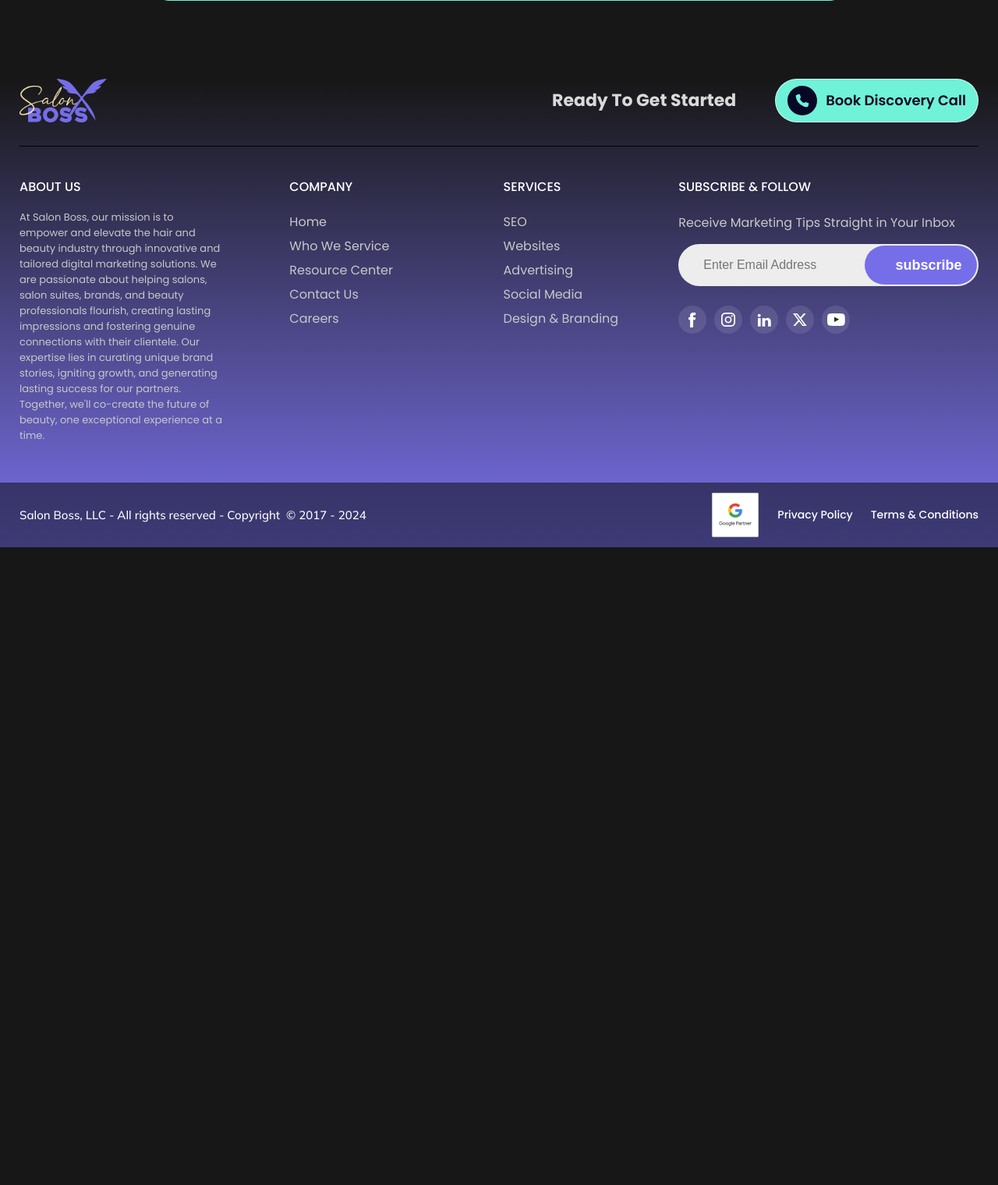
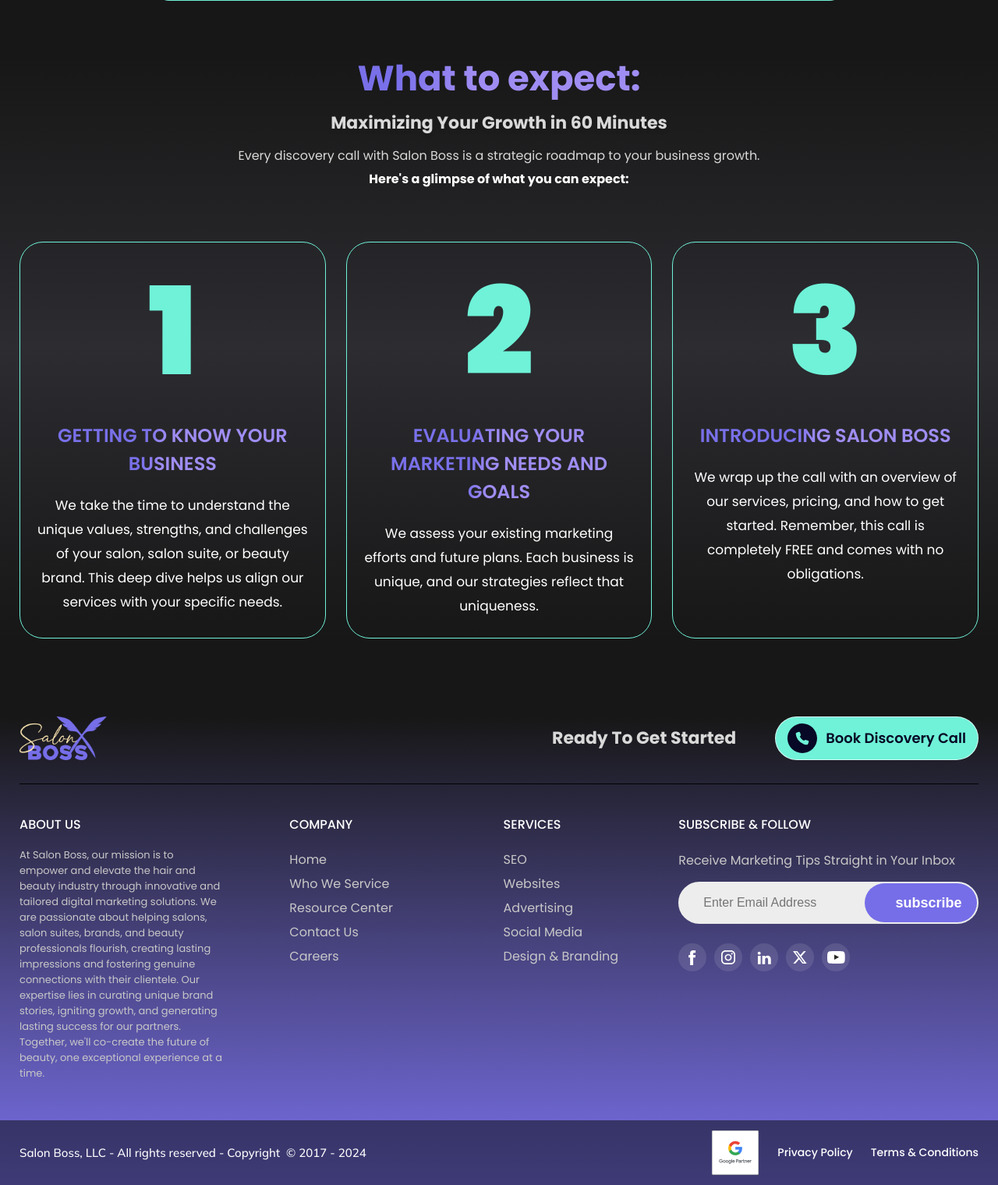
Before and after one commit to jakirmithunbd/salon-boss, a PHP site: page /html/book-a-discovery-call.html in a window 1280 px wide. Shown: the part 2078-3598 px from the top of the page at 78% size. Before the commit the page ends 2780 px from the top, so only its background shows below. Run offline with PHP 8.4, Linux system fonts and the light colour scheme.

Commit message:
book discovery page done

```diff
--- a/assets/css/sb-main-style.css
+++ b/assets/css/sb-main-style.css
@@ -178,12 +178,12 @@ svg {
 }
 
 .transition, .sb-marketing-service .container .package-include p a, .sb-about .sb-row .sb-media .sb-media-badge h4 a, .sb-footer .sb-footer-bottom .sb-row .sb-footer-menu-bottom ul li a, .sb-footer .sb-main-footer .sb-row .sb-footer-subscribe-follow .sb-social-icons ul li a, .sb-footer .sb-main-footer .sb-row .sb-footer-subscribe-follow form .submit-button, .sb-footer .sb-main-footer .sb-row .sb-footer-Company ul li a,
-.sb-footer .sb-main-footer .sb-row .sb-footer-Services ul li a, .sb-header .sb-main-header .sb-menu-side ul li.sb-book-btn a, .sb-header .sb-main-header .sb-menu-side ul li a, .sb-header .sb-main-header .sb-logo-side .sb-logo img, sb .sb-faq .sb-questions-wrapper .sb-faq-item .sb-faq-question h4::after, .sb-video .sb-video-frame .sb-video-wrapper .sb-video-close-btn span, .sb-video .sb-video-frame, .sb-video .sb-video-play-btn, .common-hero .sb-row .sb-hero-video .sb-card .sb-card-btn button, .sb-card.sb-service-card .sb-card-contents-wrapper .sb-card-content .sb-card-btn .sb-service-card-btn, .sb-card .sb-card-btn a, .sb-card .sb-card-contents-wrapper .sb-card-content ul li a, .sb-simple-btn:after, .sb-button {
+.sb-footer .sb-main-footer .sb-row .sb-footer-Services ul li a, .sb-header .sb-main-header .sb-menu-side ul li.sb-book-btn a, .sb-header .sb-main-header .sb-menu-side ul li a, .sb-header .sb-main-header .sb-logo-side .sb-logo img, .sb-faq .sb-questions-wrapper .sb-faq-item .sb-faq-question h4::after, .sb-video .sb-video-frame .sb-video-wrapper .sb-video-close-btn span, .sb-video .sb-video-frame, .sb-video .sb-video-play-btn, .common-hero .sb-row .sb-hero-video .sb-card .sb-card-btn button, .sb-card.sb-service-card .sb-card-contents-wrapper .sb-card-content .sb-card-btn .sb-service-card-btn, .sb-card .sb-card-btn a, .sb-card .sb-card-contents-wrapper .sb-card-content ul li a, .sb-simple-btn:after, .sb-button {
   -webkit-transition: all 0.3s ease;
   transition: all 0.3s ease;
 }
 
-.relative, .sb-about .sb-row .sb-media, sb .sb-faq .sb-questions-wrapper .sb-faq-item .sb-faq-question h4, .sb-video .sb-video-frame, .sb-video .sb-video-play-btn, .sb-card, .sb-simple-btn, .sb-button.icon-position-left, .sb-button, .hero-bg, section {
+.relative, .sb-about .sb-row .sb-media, .sb-faq .sb-questions-wrapper .sb-faq-item .sb-faq-question h4, .sb-video .sb-video-frame, .sb-video .sb-video-play-btn, .sb-card, .sb-simple-btn, .sb-button.icon-position-left, .sb-button, .hero-bg, section {
   position: relative;
 }
 
@@ -257,6 +257,13 @@ h1 span,
 h2 span,
 h3 span,
 h4 span {
+  background: linear-gradient(99.23deg, #7970E9 39.51%, #A08DF3 47.5%);
+  -webkit-background-clip: text;
+          background-clip: text;
+  -webkit-text-fill-color: transparent;
+}
+
+.sb-multy-color, .sb-expectation .container .sb-consultation-steps .sb-consultation-step-item h4, .sb-expectation .container .sb-section-title h2, .sb-marketing-service .container .sb-section-title h2, .sb-reputation-solutions .container .sb-reputation-review-list .sb-reputation-review-item h3, .sb-reputation-solutions .container .sb-section-title h2, .sb-first-step .container .sb-row .sb-first-step-card h3, .sb-single-service .single-service-section-title h2, .sb-faq .sb-faq-section-title h2, .sb-card.sb-service-card .sb-card-contents-wrapper .sb-card-content h2 {
   background: linear-gradient(99.23deg, #7970E9 39.51%, #A08DF3 47.5%);
   -webkit-background-clip: text;
           background-clip: text;
@@ -3567,9 +3540,141 @@ sb .sb-faq .sb-questions-wrapper .sb-faq-item.open-answer .sb-faq-question h4::a
   background-repeat: no-repeat;
   background-size: cover;
 }
+@media only screen and (max-width: 1024px) {
+  .sb-booking-form .sb-booking-form-wrapper {
+    padding: 25px 20px 20px;
+  }
+}
+@media only screen and (max-width: 575px) {
+  .sb-booking-form .sb-booking-form-wrapper {
+    padding: 20px 10px;
+  }
+}
 .sb-booking-form .sb-booking-form-wrapper .sb-form-condition-text {
   font-size: 14px;
   line-height: 21px;
   color: #000000;
   margin-bottom: 5px;
 }
+
+.sb-expectation {
+  margin: 70px 0 40px;
+}
+@media only screen and (max-width: 1024px) {
+  .sb-expectation {
+    margin-top: 60px;
+  }
+}
+@media only screen and (max-width: 768px) {
+  .sb-expectation {
+    margin-top: 40px;
+  }
+}
+.sb-expectation .container {
+  max-width: 1680px;
+}
+.sb-expectation .container .sb-section-title h2 {
+  font-size: 45px;
+  line-height: 60px;
+}
+@media only screen and (max-width: 1024px) {
+  .sb-expectation .container .sb-section-title h2 {
+    font-size: 36px;
+    line-height: 48px;
+  }
+}
+@media only screen and (max-width: 768px) {
+  .sb-expectation .container .sb-section-title h2 {
+    font-size: 26px;
+    line-height: 38px;
+  }
+}
+.sb-expectation .container .sb-section-title h4 {
+  text-shadow: 0px 4px 4px rgba(0, 0, 0, 0.1019607843);
+}
+.sb-expectation .container .sb-section-title p {
+  font-size: 16px;
+  line-height: 30px;
+  width: 100%;
+  max-width: 695px;
+  margin: 0 auto;
+}
+.sb-expectation .container .sb-consultation-steps {
+  gap: 26px;
+  padding-top: 65px;
+}
+@media only screen and (max-width: 1024px) {
+  .sb-expectation .container .sb-consultation-steps {
+    padding-top: 40px;
+  }
+}
+@media only screen and (max-width: 768px) {
+  .sb-expectation .container .sb-consultation-steps {
+    padding-top: 30px;
+  }
+}
+.sb-expectation .container .sb-consultation-steps .sb-consultation-step-item {
+  padding: 45px 20px 25px;
+  width: 26%;
+  -webkit-box-flex: 1;
+      -ms-flex-positive: 1;
+          flex-grow: 1;
+  border: 1px solid #6FF2D8;
+  border-radius: 30px;
+}
+@media only screen and (max-width: 1024px) {
+  .sb-expectation .container .sb-consultation-steps .sb-consultation-step-item {
+    width: 40%;
+  }
+}
+@media only screen and (max-width: 575px) {
+  .sb-expectation .container .sb-consultation-steps .sb-consultation-step-item {
+    width: 100%;
+    padding: 20px 10px;
+  }
+}
+.sb-expectation .container .sb-consultation-steps .sb-consultation-step-item h3 {
+  font-size: 156px;
+  line-height: 140px;
+  font-weight: 900;
+  color: #6FF2D8;
+  margin-bottom: 45px;
+}
+@media only screen and (max-width: 1024px) {
+  .sb-expectation .container .sb-consultation-steps .sb-consultation-step-item h3 {
+    font-size: 100px;
+    line-height: 80px;
+    margin-bottom: 30px;
+  }
+}
+@media only screen and (max-width: 768px) {
+  .sb-expectation .container .sb-consultation-steps .sb-consultation-step-item h3 {
+    font-size: 80px;
+    line-height: 60px;
+    margin-bottom: 20px;
+  }
+}
+.sb-expectation .container .sb-consultation-steps .sb-consultation-step-item h4 {
+  font-size: 24px;
+  line-height: 36px;
+  font-weight: 600;
+  text-transform: uppercase;
+  margin-bottom: 20px;
+}
+@media only screen and (max-width: 1024px) {
+  .sb-expectation .container .sb-consultation-steps .sb-consultation-step-item h4 {
+    font-size: 20px;
+    line-height: 32px;
+    margin-bottom: 10px;
+  }
+}
+@media only screen and (max-width: 768px) {
+  .sb-expectation .container .sb-consultation-steps .sb-consultation-step-item h4 {
+    font-size: 18px;
+    line-height: 30px;
+  }
+}
+.sb-expectation .container .sb-consultation-steps .sb-consultation-step-item p {
+  color: #fff;
+  margin: 0;
+}
--- a/assets/scss/_global.scss
+++ b/assets/scss/_global.scss
@@ -203,6 +203,11 @@ h4 {
         background-clip: text;
         -webkit-text-fill-color: transparent;
     }
+}
+.sb-multy-color {
+    background: linear-gradient(99.23deg, #7970E9 39.51%, #A08DF3 47.5%);
+    background-clip: text;
+    -webkit-text-fill-color: transparent;
 }
 
 h1,
@@ -1002,9 +1007,7 @@ section {
             .sb-card-content {
                 h2 {
                     @include font(34, 50);
-                    background: linear-gradient(99.23deg, #7970E9 39.51%, #A08DF3 47.5%);
-                    background-clip: text;
-                    -webkit-text-fill-color: transparent;
+                    @extend .sb-multy-color;
                     margin-bottom: 0;
 
                     @include breakpoint(1024) {
@@ -1431,7 +1434,6 @@ section:has(.sb-video.video-popup-active),
 .sb-card:has(.sb-video.video-popup-active) {
     z-index: 999;
 }
-sb
 
 
 // FAQ Style
@@ -1449,9 +1451,7 @@ sb
 
         h2 {
             @include font(45, 60);
-            background: linear-gradient(99.23deg, #7970E9 39.51%, #A08DF3 47.5%);
-            background-clip: text;
-            -webkit-text-fill-color: transparent;
+            @extend .sb-multy-color;
 
             @include breakpoint(1024) {
                 @include font(36, 50);
--- a/assets/scss/sb-main-style.scss
+++ b/assets/scss/sb-main-style.scss
@@ -473,9 +473,7 @@
         margin: 0 auto;
 
         h2 {
-            background: linear-gradient(99.23deg, #7970E9 39.51%, #A08DF3 47.5%);
-            background-clip: text;
-            -webkit-text-fill-color: transparent;
+           @extend .sb-multy-color;
         }
         p {
             @include font(16, 30);
@@ -637,9 +635,7 @@
                 }
                 h3 {
                     @include font(34, 51);
-                    background: linear-gradient(99.23deg, #7970E9 39.51%, #A08DF3 47.5%);
-                    background-clip: text;
-                    -webkit-text-fill-color: transparent;
+                    @extend .sb-multy-color;
 
                     @include breakpoint(1024) {
                         @include font(26, 38);
@@ -704,9 +700,7 @@
             margin: 0 auto;
 
             h2 {
-                background: linear-gradient(99.23deg, #7970E9 39.51%, #A08DF3 47.5%);
-                background-clip: text;
-                -webkit-text-fill-color: transparent;
+                @extend .sb-multy-color;
             }
             p {
                 @include font(16, 30);
@@ -749,9 +743,7 @@
                     @include font(24, 36);
                     font-weight: 600;
                     text-transform: uppercase;
-                    background: linear-gradient(99.23deg, #7970E9 39.51%, #A08DF3 47.5%);
-                    background-clip: text;
-                    -webkit-text-fill-color: transparent;
+                    @extend .sb-multy-color;
 
                     @include breakpoint(1024) {
                        margin: 5px 10px;
@@ -783,9 +775,7 @@
         .sb-section-title {
 
             h2 {
-                background: linear-gradient(99.23deg, #7970E9 39.51%, #A08DF3 47.5%);
-                background-clip: text;
-                -webkit-text-fill-color: transparent;
+                @extend .sb-multy-color;
             }
 
             p {
@@ -1248,6 +1238,13 @@
         background-repeat: no-repeat;
         background-size: cover;
 
+        @include breakpoint(1024) {
+            padding: 25px 20px 20px;
+        }
+        @include breakpoint(575) {
+            padding: 20px 10px;
+        }
+
         .sb-form-condition-text {
             @include font(14, 21);
             color: $black;
@@ -1255,3 +1252,106 @@
         }
     }
 }
+
+// Expectation style
+.sb-expectation {
+    margin: 70px 0 40px;
+
+    @include breakpoint(1024) {
+        margin-top: 60px;
+    }
+    @include breakpoint(768) {
+        margin-top: 40px;
+    }
+
+    .container {
+        max-width: 1680px;
+
+        .sb-section-title {
+
+            h2 {
+                @include font(45, 60);
+                @extend .sb-multy-color;
+
+                @include breakpoint(1024) {
+                    @include font(36, 48);
+                }
+                @include breakpoint(768) {
+                    @include font(26, 38);
+                }
+            }
+            h4 {
+                text-shadow: 0px 4px 4px #0000001A;
+            }
+            p {
+                @include font(16, 30);
+                width: 100%;
+                max-width: 695px;
+                margin: 0 auto;
+            }
+        }
+        .sb-consultation-steps {
+            gap: 26px;
+            padding-top: 65px;
+
+            @include breakpoint(1024) {
+                padding-top: 40px;
+            }
+            @include breakpoint(768) {
+                padding-top: 30px;
+            }
+
+            .sb-consultation-step-item {
+                padding: 45px 20px 25px;
+                width: 26%;
+                flex-grow: 1;
+                border: 1px solid $primary;
+                border-radius: 30px;
+
+                @include breakpoint (1024) {
+                    width: 40%;
+                }
+
+                @include breakpoint(575) {
+                    width: 100%;
+                    padding: 20px 10px;
+                }
+
+                h3 {
+                    @include font(156, 140);
+                    font-weight: 900;
+                    color: $primary;
+                    margin-bottom: 45px;
+
+                    @include breakpoint(1024) {
+                        @include font(100, 80);
+                        margin-bottom: 30px;
+                    }
+                    @include breakpoint(768) {
+                        @include font(80, 60);
+                        margin-bottom: 20px;
+                    }
+                }
+                h4 {
+                    @include font(24, 36);
+                    font-weight: 600;
+                    text-transform: uppercase;
+                    @extend .sb-multy-color;
+                    margin-bottom: 20px;
+
+                    @include breakpoint(1024) {
+                        @include font(20, 32);
+                        margin-bottom: 10px;
+                    }
+                    @include breakpoint(768) {
+                        @include font(18, 30);
+                    }
+                }
+                p {
+                    color: #fff;
+                    margin: 0;
+                }
+            }
+        }
+    }
+}
--- a/html/book-a-discovery-call.html
+++ b/html/book-a-discovery-call.html
@@ -133,6 +133,54 @@
 
 </section>
 <!-- Sb Booking Form  -->
+
+<section class="sb-expectation">
+    <div class="container">
+        <div class="sb-section-title text-center">
+            <h2>What to expect:</h2>
+            <h4>Maximizing Your Growth in 60 Minutes</h4>
+            <p>
+                Every discovery call with Salon Boss is a strategic roadmap to your business growth.
+                <strong>Here's a glimpse of what you can expect:</strong>
+            </p>
+        </div>
+        <div class="sb-consultation-steps d-flex flex-wrap">
+
+            <div class="sb-consultation-step-item text-center">
+                <h3>1</h3>
+                <h4>Getting to Know Your Business</h4>
+                <p>
+                    We take the time to understand the unique values,
+                    strengths, and challenges of your salon, salon suite,
+                    or beauty brand. This deep dive helps us align our
+                    services with your specific needs.
+                </p>
+            </div>
+
+            <div class="sb-consultation-step-item text-center">
+                <h3>2</h3>
+                <h4>
+                    Evaluating Your Marketing Needs and Goals
+                </h4>
+                <p>
+                    We assess your existing marketing efforts and future plans.
+                    Each business is unique, and our strategies reflect that uniqueness.
+                </p>
+            </div>
+
+            <div class="sb-consultation-step-item text-center">
+                <h3>3</h3>
+                <h4>Introducing Salon Boss</h4>
+                <p>
+                    We wrap up the call with an overview of our services,
+                    pricing, and how to get started. Remember, this call is
+                    completely FREE and comes with no obligations.
+                </p>
+            </div>
+
+        </div>
+    </div>
+</section><!-- Sb Expectation  -->
 
 
 
```
Also changed, not shown: other parts of assets/css/sb-main-style.css (+27 -61 lines).
